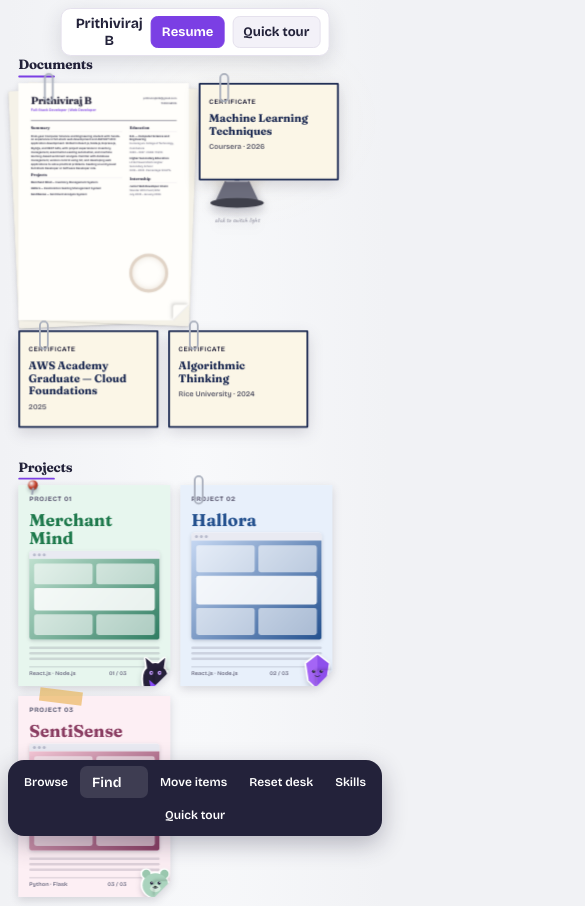
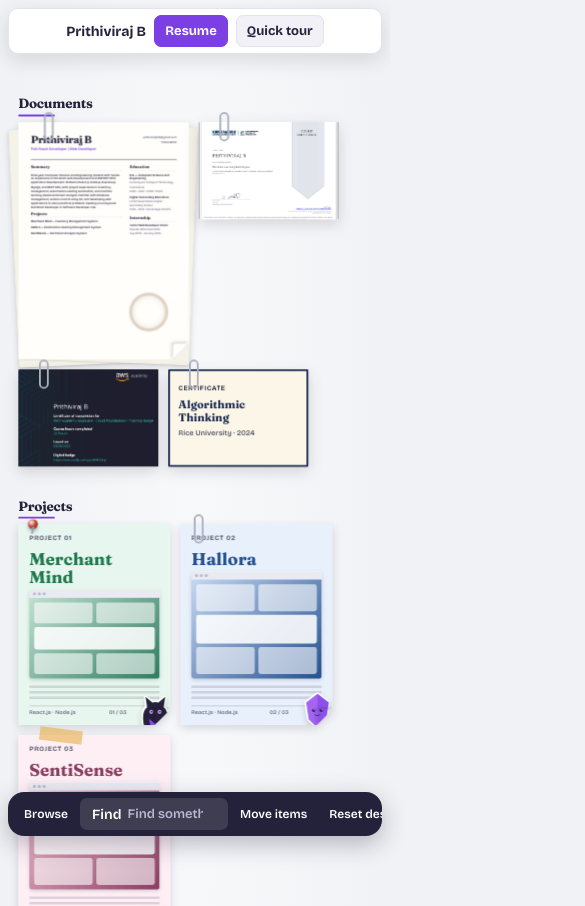
Before and after one commit to Prithivi2605/Prithivi2605, a React (Vite) app: page / in a window 390 px wide. Shown: the top 906 px of the page, 585 px wide, since content can reach past the window. Built offline with nearby package versions, Linux system fonts and the light colour scheme.

Commit message:
Mobile version correction

```diff
--- a/src/components/Desk.jsx
+++ b/src/components/Desk.jsx
@@ -10,24 +10,42 @@ import { ViewerBody, viewerKind, viewerTitle } from "./Viewers.jsx";
 
 const reduceMotion = window.matchMedia("(prefers-reduced-motion: reduce)").matches;
 
+function viewportWidth() {
+  return document.documentElement.clientWidth || window.innerWidth;
+}
+
 export function Desk({ dark, onToggleTheme }) {
   const itemsRef = useRef(null);
-  if (!itemsRef.current) itemsRef.current = createDesk();
+  const bootRef = useRef(null);
+  if (!bootRef.current) {
+    const items = createDesk();
+    const viewport = viewportWidth();
+    const phone = viewport < 720;
+    const laid = phone ? organize(items, true) : null;
+    itemsRef.current = items;
+    bootRef.current = {
+      phone,
+      viewport,
+      labels: laid ? laid.labels : messyLabels(),
+      height: laid ? laid.height : MESSY_H,
+      organized: phone
+    };
+  }
   const wrapRef = useRef(null);
   const stageRef = useRef(null);
-  const scaleRef = useRef(1);
+  const scaleRef = useRef(bootRef.current.viewport / (bootRef.current.phone ? 640 : DESK_W));
   const arrangeRef = useRef(false);
   const closeRef = useRef(null);
   const openerRef = useRef(null);
   const [version, setVersion] = useState(0);
-  const [scale, setScale] = useState(1);
-  const [narrow, setNarrow] = useState(() => window.innerWidth < 720);
-  const [height, setHeight] = useState(MESSY_H);
-  const heightRef = useRef(MESSY_H);
+  const [scale, setScale] = useState(() => scaleRef.current);
+  const [narrow, setNarrow] = useState(() => bootRef.current.phone);
+  const [height, setHeight] = useState(() => bootRef.current.height);
+  const heightRef = useRef(bootRef.current.height);
   heightRef.current = height;
   const toastTimer = useRef(0);
-  const [labels, setLabels] = useState(() => messyLabels());
-  const [organized, setOrganized] = useState(false);
+  const [labels, setLabels] = useState(() => bootRef.current.labels);
+  const [organized, setOrganized] = useState(() => bootRef.current.organized);
   const [arrange, setArrange] = useState(false);
   const [query, setQuery] = useState("");
   const [category, setCategory] = useState("Everything");
@@ -41,10 +59,10 @@ export function Desk({ dark, onToggleTheme }) {
   const heardRef = useRef(null);
   const [soundOn, setSoundOn] = useState(() => soundIsOn());
   const [resumeNote, setResumeNote] = useState("");
-  const [stageW, setStageW] = useState(() => (window.innerWidth < 720 ? 640 : DESK_W));
-  const stageWRef = useRef(stageW);
+  const [stageW, setStageW] = useState(() => (bootRef.current.phone ? 640 : DESK_W));
+  const stageWRef = useRef(bootRef.current.phone ? 640 : DESK_W);
   const organizedRef = useRef(false);
-  const phoneLayout = useRef(false);
+  const phoneLayout = useRef(bootRef.current.phone);
   const desktopOrganized = useRef(false);
   organizedRef.current = organized;
 
@@ -72,12 +90,12 @@ export function Desk({ dark, onToggleTheme }) {
 
   useEffect(() => {
     const fit = () => {
-      const nextNarrow = window.innerWidth < 720;
+      const viewport = viewportWidth();
+      const nextNarrow = viewport < 720;
       setNarrow(nextNarrow);
       document.body.classList.toggle("m", nextNarrow);
       const nextStage = nextNarrow ? 640 : DESK_W;
-      const width = wrapRef.current?.clientWidth || window.innerWidth;
-      const nextScale = width / nextStage;
+      const nextScale = viewport / nextStage;
       stageWRef.current = nextStage;
       scaleRef.current = nextScale;
       setStageW(nextStage);
--- a/src/styles/mobile/mobile.css
+++ b/src/styles/mobile/mobile.css
@@ -1,50 +1,64 @@
 @media (max-width: 720px) {
-  body {
-    overflow-x: auto;
+  #wrap {
+    width: 100%;
+    max-width: 100%;
+    overflow: hidden;
   }
-  #wrap {
-    overflow: visible;
+
+  body.m #hero {
+    top: 8px;
+    left: 8px;
+    right: 8px;
+    width: auto;
     max-width: none;
-  }
-  #hero {
-    top: 8px;
+    transform: none;
     gap: 8px;
-    padding: 6px 8px 6px 12px;
+    padding: 6px 8px;
     white-space: normal;
+    flex-wrap: wrap;
     justify-content: center;
     text-align: center;
   }
-  #hero b { font-size: 14px; }
-  #hero button { padding: 7px 10px; }
+
+  body.m #hero b { font-size: 14px; }
+  body.m #hero button { padding: 7px 10px; }
   body.m #bReset,
   body.m #bStory { display: inline-flex; }
   body.m #bOrg { display: none; }
-  .tb {
+
+  body.m .tb {
     left: 8px;
     right: 8px;
     bottom: 8px;
     transform: none;
     width: auto;
-    max-width: calc(100vw - 16px);
-    flex-wrap: wrap;
-    justify-content: center;
+    max-width: calc(100% - 16px);
+    flex-wrap: nowrap;
+    justify-content: flex-start;
+    overflow-x: auto;
     border-radius: 16px;
   }
-  .tb button { padding: 8px 10px; font-size: 12px; }
-  .tb label { min-width: 0; flex: 1 1 150px; }
-  .tb input { width: 100%; min-width: 0; }
-  .drawer { width: min(280px, calc(100vw - 24px)); }
+
+  body.m .tb button { padding: 8px 10px; font-size: 12px; flex: none; }
+  body.m .tb label { min-width: 148px; flex: 1 1 148px; }
+  body.m .tb input { width: 100%; min-width: 0; }
+  .drawer { width: min(280px, calc(100% - 24px)); left: 12px; right: 12px; transform: none; }
+  .drawer.on { transform: none; }
+
   #panel.open:not(.bin-open) {
-    width: 100vw;
-    height: 100dvh;
-    max-height: 100dvh;
+    inset: 0;
+    width: 100%;
+    height: 100%;
+    max-height: none;
+    margin: 0;
     border-radius: 0;
   }
+
   .sheet { padding: 22px 16px; }
   .message-form input,
   .message-form select,
   .message-form textarea { font-size: 16px; }
   .vb.pg { padding: 12px; }
-  #binToast { top: 12px; }
+  #binToast { top: 12px; max-width: calc(100% - 24px); }
   .obj { touch-action: manipulation; }
 }
--- a/src/utils/layout.js
+++ b/src/utils/layout.js
@@ -27,7 +27,7 @@ export function organize(items, narrow) {
   const width = narrow ? 580 : 1300;
   const gap = narrow ? 16 : 24;
   const x0 = narrow ? 30 : 50;
-  let y = narrow ? 92 : 70;
+  let y = narrow ? 156 : 70;
   const labels = [];
 
   order.forEach((category) => {
@@ -54,12 +54,11 @@ export function organize(items, narrow) {
   });
 
   const lamp = items.find((item) => item.themeLamp);
-  const resume = items.find((item) => item.id === "resume");
-  if (lamp) {
+  if (lamp && !narrow) {
     lamp.off = false;
     lamp.r = 0;
-    lamp.x = narrow ? Math.min((resume ? resume.x + resume.w + 4 : 40), 640 - lamp.w - 2) : 1110;
-    lamp.y = narrow ? (resume ? resume.y + 4 : 80) : 72;
+    lamp.x = 1110;
+    lamp.y = 72;
   }
 
   const bin = items.find((item) => item.isDustbin);
@@ -69,7 +68,7 @@ export function organize(items, narrow) {
     bin.r = 0;
     bin.x = x0 + width - bin.w;
     bin.y = y + 12;
-    bottom = bin.y + bin.h + 72;
+    bottom = bin.y + bin.h + (narrow ? 210 : 72);
   }
 
   items.forEach((item) => {
@@ -80,10 +79,21 @@ export function organize(items, narrow) {
   const mug = items.find((item) => item.id === "mug");
   if (mug) {
     mug.off = false;
-    mug.r = narrow ? -6 : 8;
-    mug.x = narrow ? x0 : 1288;
-    mug.y = bin ? bin.y + (narrow ? 8 : 0) : y;
-    if (!narrow) mug.y = 72;
+    if (narrow && bin) {
+      mug.r = -6;
+      mug.x = Math.max(x0, bin.x - mug.w - 16);
+      mug.y = bin.y + 16;
+    } else {
+      mug.r = 8;
+      mug.x = 1288;
+      mug.y = 72;
+    }
+  }
+  if (lamp && narrow && bin) {
+    lamp.off = false;
+    lamp.r = 0;
+    lamp.x = x0;
+    lamp.y = bin.y;
   }
 
   return { labels, height: Math.max(bottom, narrow ? y + 220 : 1510) };
```
Also changed, not shown: src/assets/cert-aws.png (added), src/assets/cert-ml.png (added).
